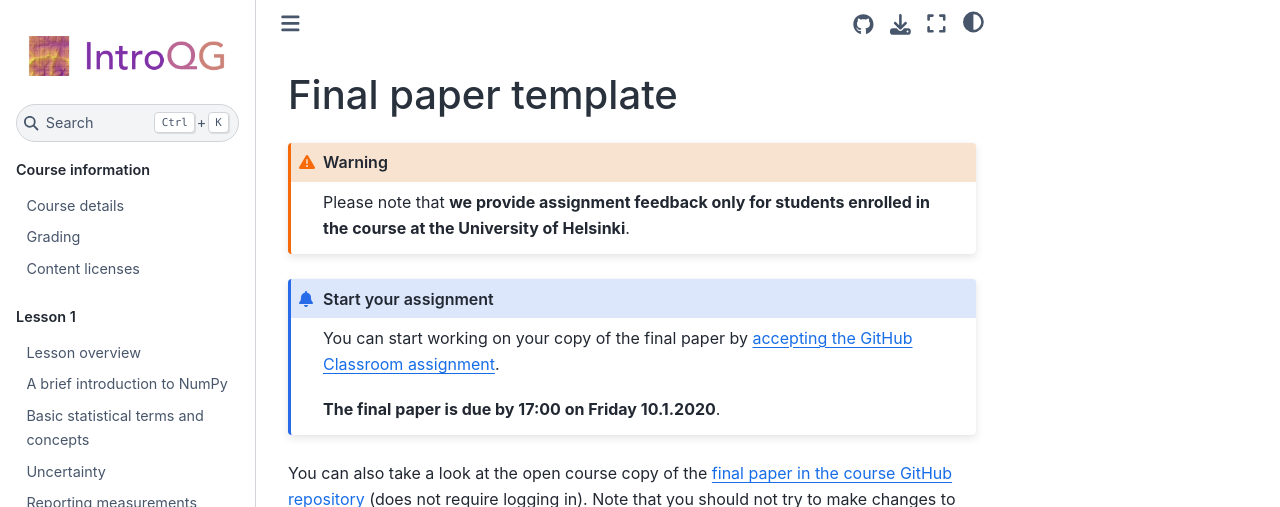
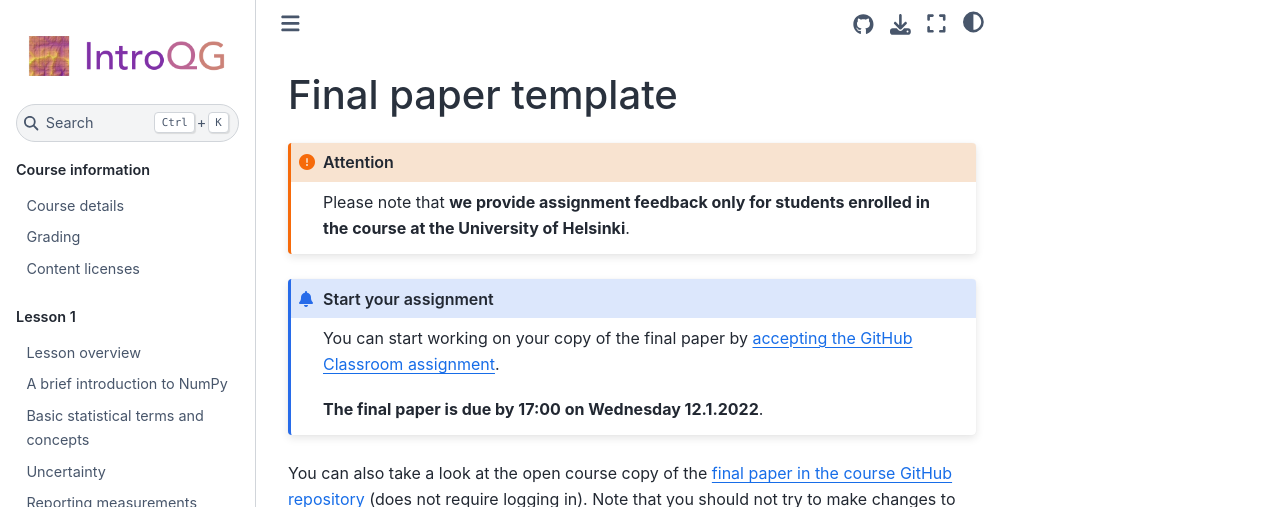
Before and after one commit to IntroQG/site, a Sphinx documentation site: the page built from source/final-paper/template.rst, in a window 1280 px wide. Shown: the top 507 px of the page. Built offline with Sphinx 7.4.7 and the Sphinx Book theme 1.1.4, drawn with Linux system fonts in a browser that asks for light colours.

Commit message:
Update final paper template links, due date

```diff
--- a/source/final-paper/template.rst
+++ b/source/final-paper/template.rst
@@ -1,15 +1,15 @@
 Final paper template
 ====================
 
-.. warning::
+.. attention::
 
     Please note that **we provide assignment feedback only for students enrolled in the course at the University of Helsinki**.
 
 .. admonition:: Start your assignment
 
-    You can start working on your copy of the final paper by `accepting the GitHub Classroom assignment <https://classroom.github.com/a/yBl05pAV>`__.
+    You can start working on your copy of the final paper by `accepting the GitHub Classroom assignment <https://classroom.github.com/a/lu7DEDHa>`__.
 
-    **The final paper is due by 17:00 on Friday 10.1.2020**.
+    **The final paper is due by 17:00 on Wednesday 12.1.2022**.
 
-You can also take a look at the open course copy of the `final paper in the course GitHub repository <https://github.com/IntroQG-2019/Final-paper>`__ (does not require logging in).
+You can also take a look at the open course copy of the `final paper in the course GitHub repository <https://github.com/introqg-2021/Final-paper>`__ (does not require logging in).
 Note that you should not try to make changes to this copy of the final paper, but rather only to the copy available via GitHub Classroom.
```
